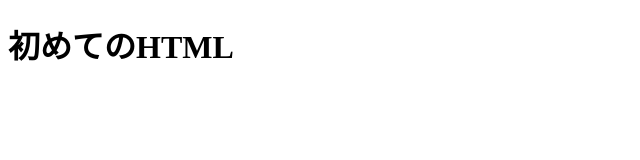
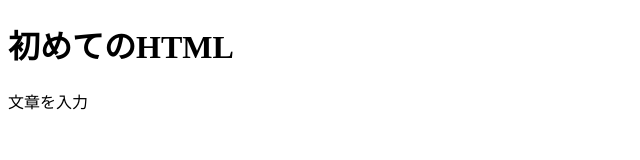
Before and after one commit to ShutouTakuya/ruby, a plain HTML site: page index.html in a window 1280 px wide. Shown: the whole page, without its empty margins (0-640 px from the left). Drawn offline with Linux system fonts and the light colour scheme.

Commit message:
文章を追加

```diff
--- a/index.html
+++ b/index.html
@@ -8,5 +8,6 @@
 </head>
 <body>
     <h1>初めてのHTML</h1>
+    <p>文章を入力</p>
 </body>
 </html>
```
